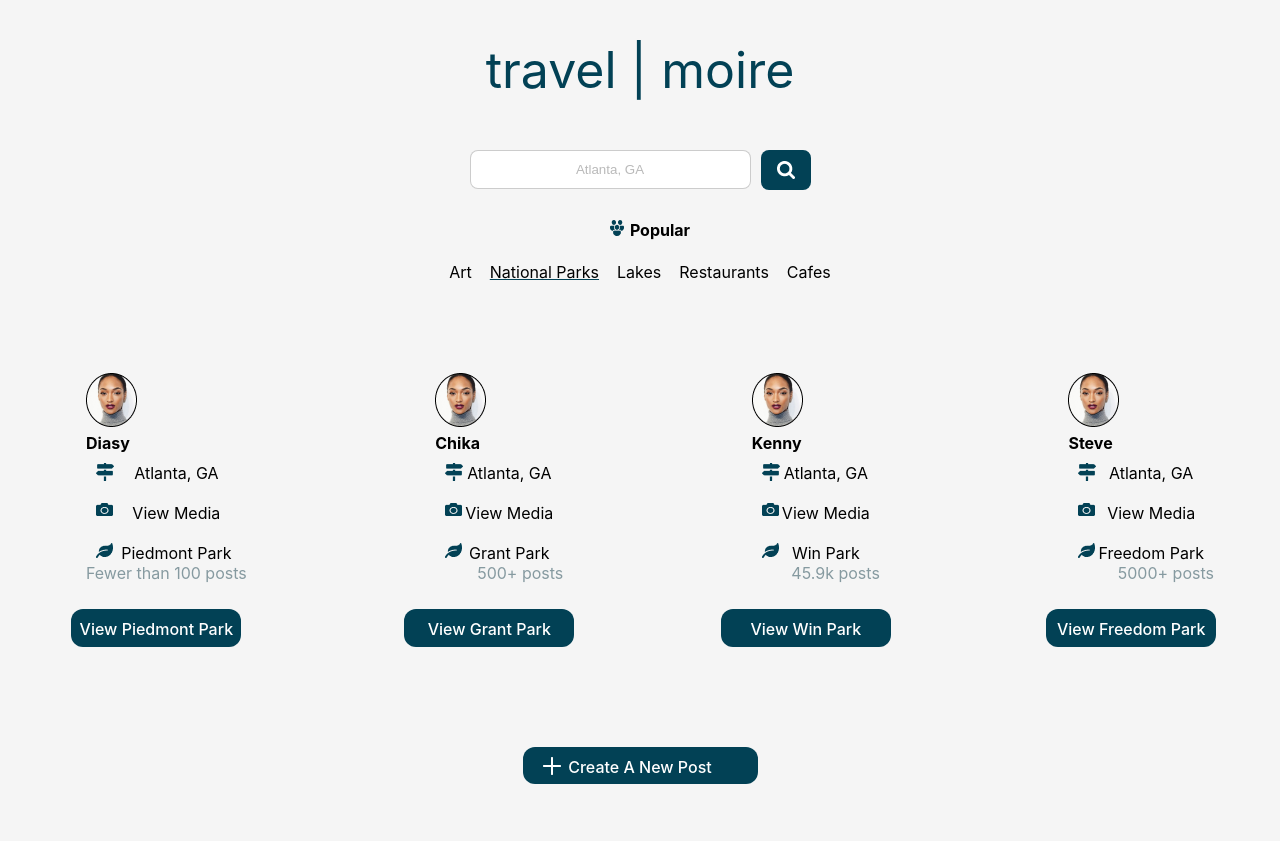
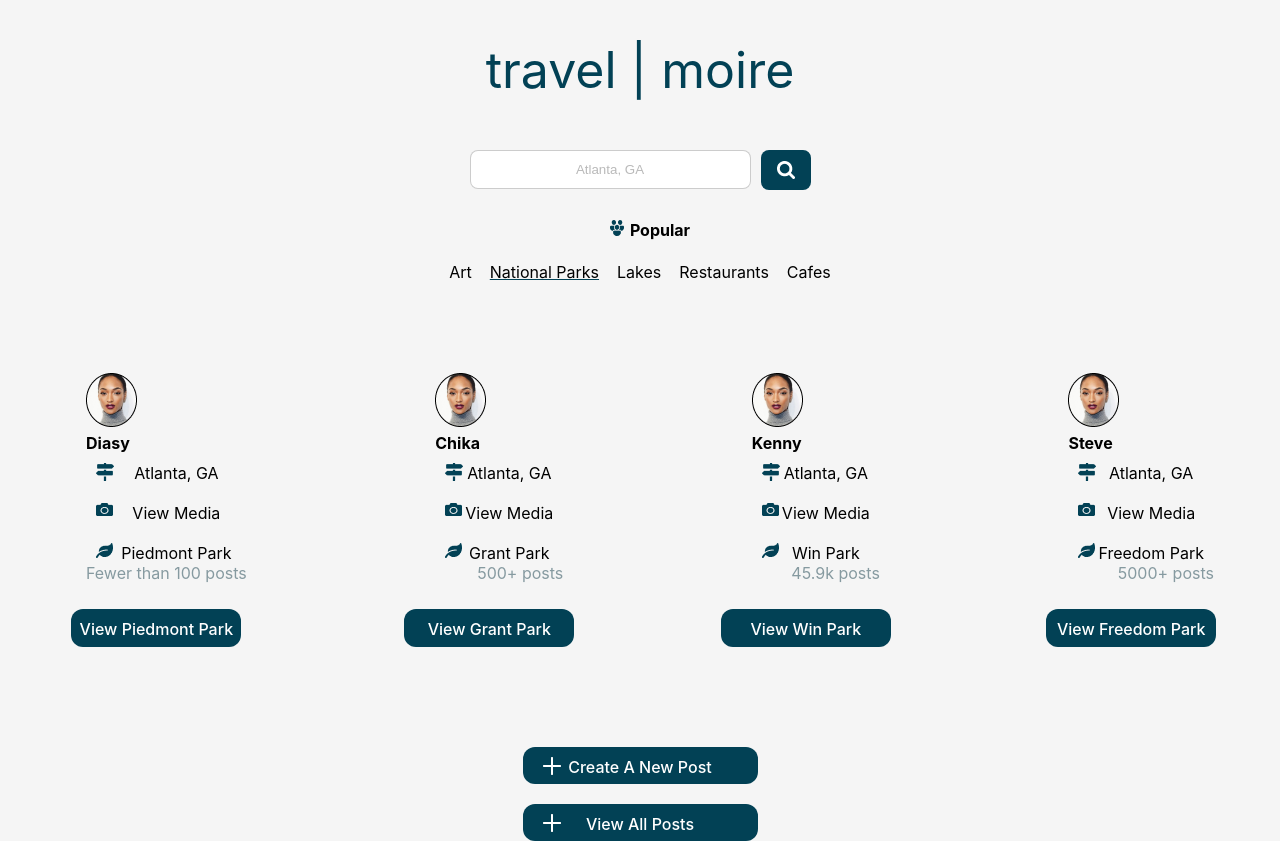
Before and after one commit to Chyannetech/TravelMoire-Frontend, a React (Create React App) app: page /home in a window 1280 px wide. Before the commit the page ends 800 px from the top, so only its background shows below. Built offline with nearby package versions, Linux system fonts and the light colour scheme.

Commit message:
Add Button Links

```diff
--- a/src/components/EntryList.jsx
+++ b/src/components/EntryList.jsx
@@ -1,8 +1,9 @@
 import React from "react";
-import { Link } from "react-router-dom";
+import {  Link } from "react-router-dom";
 import "../style/entryList.css";
 
 function EntryList(props) {
+
   const displayEntries = (props) => {
 
 
--- a/src/pages/Create.jsx
+++ b/src/pages/Create.jsx
@@ -1,4 +1,5 @@
 import React, { useState } from "react";
+import { Link } from "react-router-dom"
 import axios from "axios";
 import "../style/create.css";
 
@@ -30,7 +31,9 @@ console.log(entry)
 
   return (
     <div className="createform">
+     <Link style={{textDecoration: 'none'}} to="/Home">
       <div className="title">travel | moire</div>
+      </Link>
 
       <div></div>
       <div className="selectCategory">Select a Category</div>
--- a/src/pages/Home.jsx
+++ b/src/pages/Home.jsx
@@ -1,5 +1,6 @@
 import React from "react";
 import { useNavigate } from "react-router";
+import { Link } from "react-router-dom"
 import "../style/home.css";
 import User from "../components/User.jsx";
 import users from "./data/users";
@@ -22,7 +23,9 @@ function Home() {
 
   return (
     <div className="homePage">
+    <Link style={{textDecoration: 'none'}} to="/">
       <div className="titleHome">travel | moire</div>
+      </Link>
       <div className="searchContainer">
         <input className="searchBox" placeholder="Atlanta, GA"></input>
         <div className="searchIcon"></div>
@@ -40,8 +43,11 @@ function Home() {
       </div>
       {/* map through data */}
       <div className="map">{users.map(newUser)}</div>
-      <div className="createNew" onClick={() => navigate("/create")}>
+      <div className="createNewButton" onClick={() => navigate("/create")}>
         Create A New Post
+      </div>
+      <div className="viewPostButton" onClick={() => navigate("/show")}>
+        View All Posts
       </div>
     </div>
   );
--- a/src/pages/Show.jsx
+++ b/src/pages/Show.jsx
@@ -1,14 +1,17 @@
-import React, { useEffect, useState } from "react";
+import React, { useEffect, useState} from "react";
+import { Link } from "react-router-dom"
 import EntryList from "../components/EntryList";
 import axios from "axios";
 import "../style/show.css"
 
 function Show() {
 
+
     // use the useEffect hook to send GET request
   useEffect(() => {
     getAllEntries();
   }, []); // []---> argument to prevent infinite loop. (only runs on render).
+
 
     // initializes state to store incomming data
   const [entries, setEntries] = useState([]);
@@ -31,10 +34,15 @@ function Show() {
       alert(err.message);
     }
   };
+
+
     // passes data to child component (EntryList) as a prop(entries)
   return (
+
     <div>
+    <Link style={{textDecoration: 'none'}} to="/Home">
     <div className="titleShow">travel | moire</div>
+    </Link>
       <EntryList entries={entries} />
     </div>
   );
--- a/src/style/home.css
+++ b/src/style/home.css
@@ -218,8 +218,9 @@ body {
   }
 }
 
-.createNew {
-  display: inline-block;
+.createNewButton {
+  display: block;
+  margin: auto;
   background-color: #024155;
   background-image: url("../images//Home/plus.png");
   background-repeat: no-repeat;
@@ -234,6 +235,23 @@ body {
   margin-top: 50px;
 }
 
+.viewPostButton {
+  display: block;
+  margin: auto;
+  background-color: #024155;
+  background-image: url("../images//Home/plus.png");
+  background-repeat: no-repeat;
+  background-position-x: 20px;
+  background-position-y: 10px;
+  width: 235px;
+  height: 27px;
+  font-weight: 500;
+  color: white;
+  border-radius: 12px;
+  padding-top: 10px;
+  margin-top: 20px;
+}
+
 .map{
   display: flex;
   justify-content: space-between;
```
